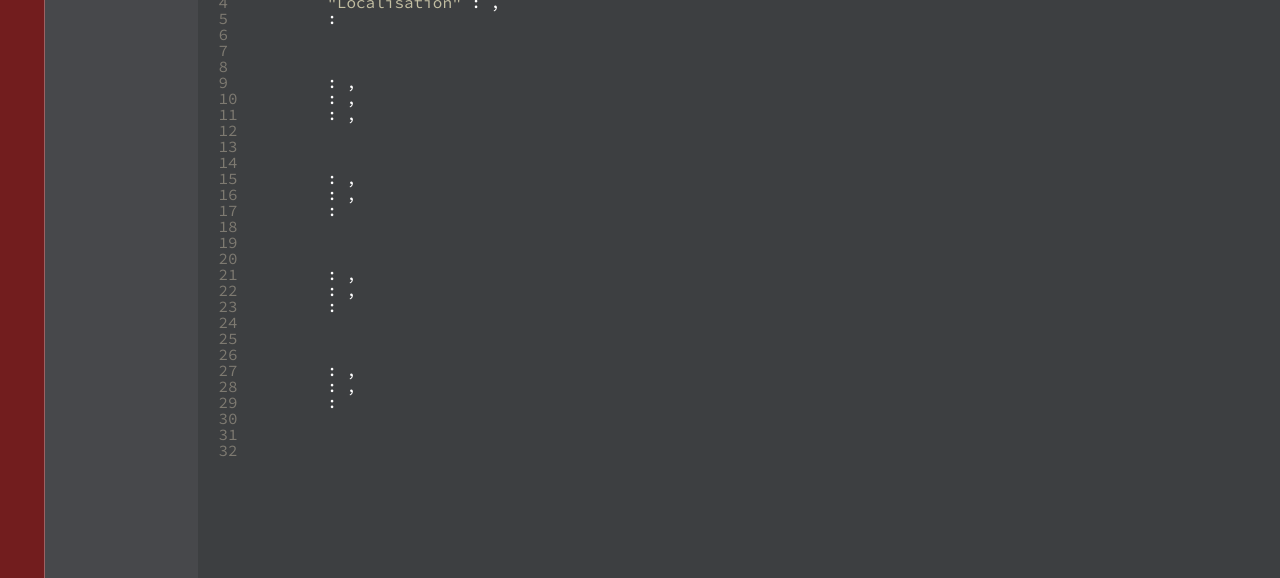
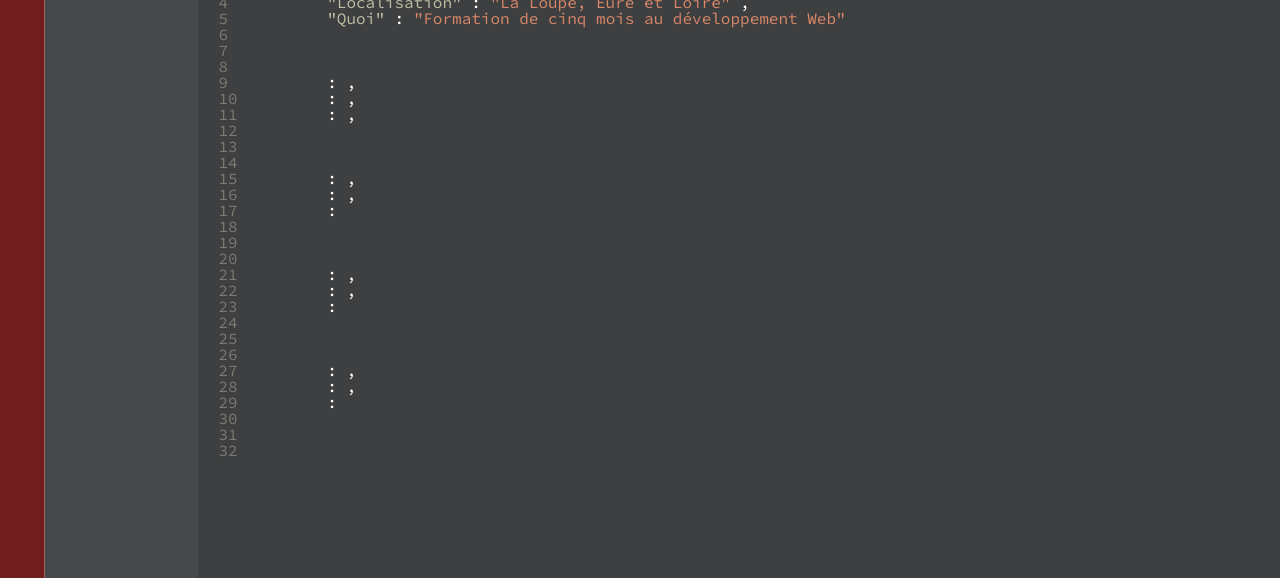
Before and after one commit to Balatzar/balthazar-cv, a plain HTML site: page index.html in a window 1280 px wide. Shown: the part 176-754 px from the top of the page. Drawn offline with Linux system fonts and the light colour scheme.

Commit message:
test gh-pages

```diff
--- a/index.html
+++ b/index.html
@@ -632,16 +632,15 @@
                                <p class="grey">4&nbsp;</p>
                                <p class="what two">"Localisation"</p>
                                <p class="white">: </p>
-                               <p class="orange"></p>
+                               <p class="orange">"La Loupe, Eure et Loire"</p>
                                <p class="white">,</p>
                            </div>
 
                            <div>
                                <p class="grey">5&nbsp;</p>
-                               <p class="what two"></p>
+                               <p class="what two">"Quoi"</p>
                                <p class="white">: </p>
-                               <p class="orange"></p>
-                               <p class="white"></p>
+                               <p class="orange">"Formation de cinq mois au développement Web"</p>
                            </div>
 
                            <div>
```
